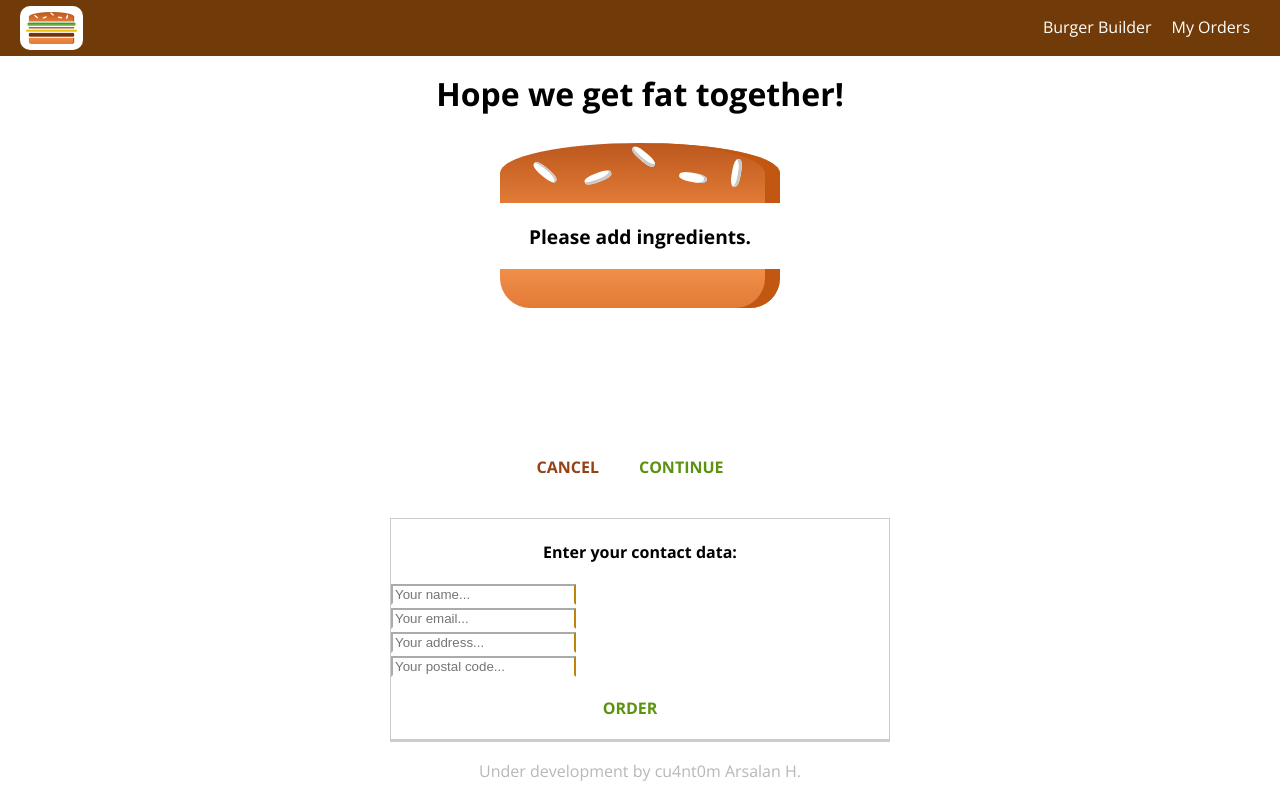
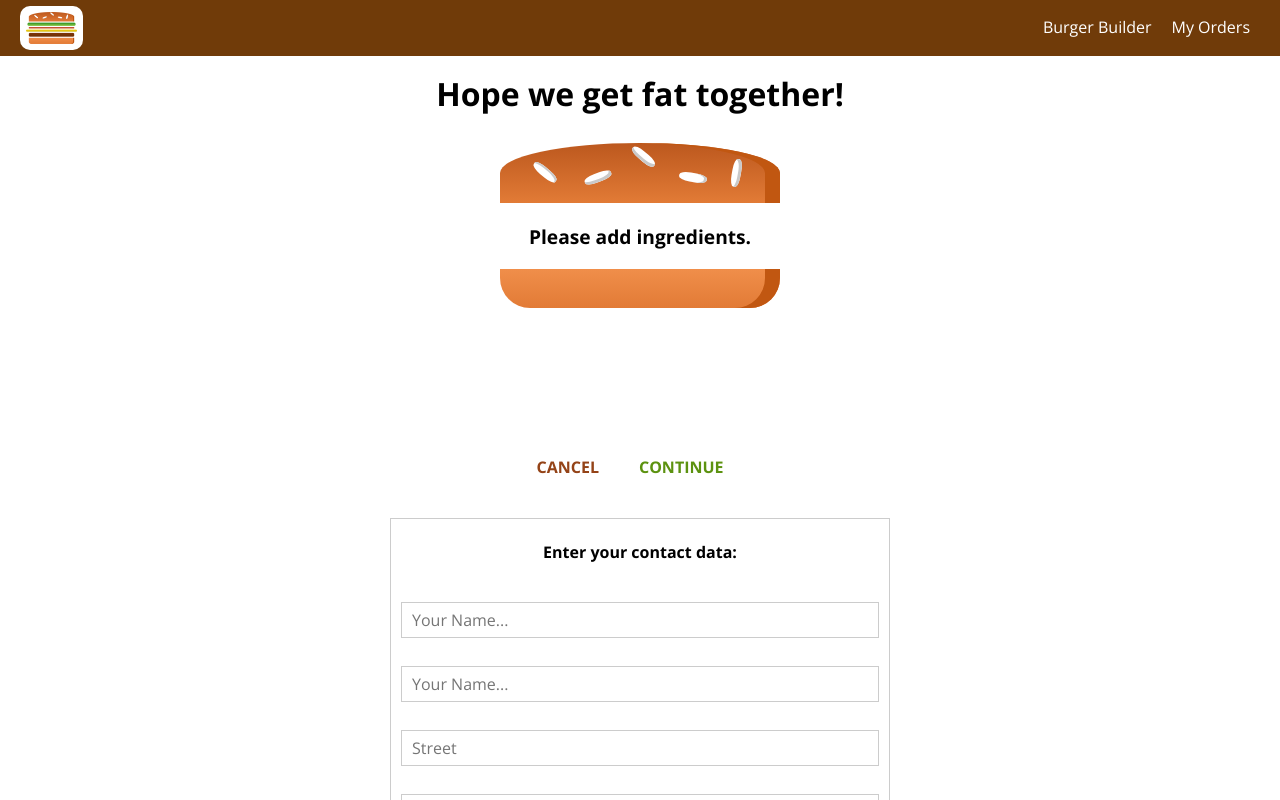
Before and after one commit to cu4nt0m/burgersphere, a React (Create React App) app: page /checkout in a window 1280 px wide. Both pictures are taken after a click on the button "CONTINUE". Shown: the top 800 px of the page. Built offline with nearby package versions, Linux system fonts and the light colour scheme.

Commit message:
made a functional, dynamic, fantastic contact form that fully submits the data needed to the fbrtdb.

```diff
--- a/src/components/Order/Order.js
+++ b/src/components/Order/Order.js
@@ -31,6 +31,7 @@
         <div className={classes.Order}>
             <p>Ingredients: {ingridientOutput}</p>
             <p>Price: <strong>USD {Number.parseFloat(props.price).toFixed(2)}</strong></p>
+
         </div>
         );
 };
--- /dev/null
+++ b/src/components/UI/Input/Input.js
@@ -0,0 +1,52 @@
+import React from 'react';
+import classes from './Input.module.css';
+
+const input = (props) => {
+    let inputElement = null;
+
+    switch(props.elementType) {
+        case ('input'):
+            inputElement = <input
+                className={classes.InputElement}
+                {...props.elementConfig}
+                value={props.value}
+                onChange={props.changed}/>;
+            break;
+        case ('textarea'):
+            inputElement = <textarea
+                className={classes.InputElement}
+                {...props.elementConfig}
+                value={props.value}
+                onChange={props.changed}/>;
+            break;
+        case ('select'):
+            inputElement = (
+                <select
+                    className={classes.InputElement}
+                    value={props.value}
+                    onChange={props.changed}>
+                    {props.elementConfig.options.map(option => {
+                        return <option key={option.value}>{option.displayValue}</option>;
+                    })}
+
+                </select>
+                );
+
+
+            break;
+        default:
+            inputElement = <input
+                className={classes.InputElement}
+                {...props.elementConfig}
+                value={props.value}/>
+            break;
+    }
+
+    return(
+        <div className={classes.Input}>
+            <label className={classes.Label}>{props.label}</label>
+            {inputElement}
+        </div>
+        )};
+
+export default input;
--- /dev/null
+++ b/src/components/UI/Input/Input.module.css
@@ -0,0 +1,27 @@
+.Input {
+  width: 100%;
+  padding: 10px;
+  box-sizing: border-box;
+}
+
+.Label {
+  font-weight: bold;
+  display: block;
+  margin-bottom: 8px;
+}
+
+.InputElement {
+  outline: none;
+  border: 1px solid #ccc;
+  background-color: white;
+  font: inherit;
+  padding: 6px 10px;
+  display: block;
+  width: 100%;
+  box-sizing: border-box;
+}
+
+.InputElement:focus {
+  outline: none;
+  background-color: rgb(230, 227, 227);
+}
--- a/src/containers/Checkout/Checkout.js
+++ b/src/containers/Checkout/Checkout.js
@@ -10,7 +10,7 @@
         totalPrice: 0
     }
 
-    componentWillMount() {
+    UNSAFE_componentWillMount() {
         const query = new URLSearchParams(this.props.location.search);
         const ingridients = {};
         let price = 0;
--- a/src/containers/Checkout/ContactData/ContactData.js
+++ b/src/containers/Checkout/ContactData/ContactData.js
@@ -4,34 +4,85 @@
 import Button from '../../../components/UI/Button/Button';
 import axios from '../../../hoc/axios-orders';
 import Spinner from '../../../components/UI/Spinner/Spinner';
+import Input from '../../../components/UI/Input/Input';
+
 
 class ContactData extends Component {
     state = {
-        name: '',
-        email: '',
-        address: {
-            street: '',
-            postalCode: '',
+        orderForm: {
+            name: {
+                elementType: 'input',
+                elementConfig: {
+                    type: 'text',
+                    placeholder: 'Your Name...'
+                },
+                value: ''
+            },
+            address: {
+                elementType: 'input',
+                elementConfig: {
+                    type: 'text',
+                    placeholder: 'Your Name...'
+                },
+                value: ''
+            },
+            street: {
+                elementType: 'input',
+                elementConfig: {
+                    type: 'text',
+                    placeholder: 'Street'
+                },
+                value: ''
+            },
+            zipcode: {
+                elementType: 'input',
+                elementConfig: {
+                    type: 'text',
+                    placeholder: 'ZIP code'
+                },
+                value: ''
+            },
+            country: {
+                elementType: 'input',
+                elementConfig: {
+                    type: 'text',
+                    placeholder: 'Country'
+                },
+                value: ''
+            },
+            email: {
+                elementType: 'input',
+                elementConfig: {
+                    type: 'email',
+                    placeholder: 'Email'
+                },
+                value: ''
+            },
+            deliveryMethod: {
+                elementType: 'select',
+                elementConfig: {
+                    options:[
+                        {value: 'fastest', displayValue: 'Fastest'},
+                        {value: 'cheapest', displayValue: 'Cheapest'},
+                    ]
+                },
+                value: ''
+            }
         },
         loading: false,
     }
-
+//everything is handled in the state, we just bind them to some consts and post them to database with the following function.
     orderHandler = (event) => {
         event.preventDefault();
-        this.setState({loading: true})
+        this.setState({loading: true});
+        const formData = {}
+        for (let formElementIdentifier in this.state.orderForm) {
+            formData[formElementIdentifier] = this.state.orderForm[formElementIdentifier].value;
+        }
         const order = {
             ingridients: this.props.ingridients,
             price: this.props.price,
-            customer: {
-                name: 'Arsalan HK',
-                address: {
-                    street: 'Rushdie st.',
-                    zipcode: '43821',
-                    country: 'IRAN'
-                },
-                email: 'harooni@gmail.com',
-            },
-            deliveryMethod: 'fastest'
+            orderData: formData
         };
         axios.post('/orders.json', order)
             .then(response => {
@@ -43,14 +94,41 @@
             });
     }
 
+    inputChangedHandler = (event, inputIdentifier) => {
+        const cloneOrderForm = {
+            ...this.state.orderForm
+        };
+        const cloneElementForm = {
+            ...cloneOrderForm[inputIdentifier]
+        }
+
+        cloneElementForm.value = event.target.value;
+        cloneOrderForm[inputIdentifier] = cloneElementForm;
+
+        this.setState({
+            orderForm: cloneOrderForm
+        })
+    }
+
     render() {
+        const formElementsArray = [];
+        for (let key in this.state.orderForm){
+            formElementsArray.push({
+                id: key,
+                config: this.state.orderForm[key]
+            })
+        }
         let form = (
-            <form>
-                <input className={classes.Input} type="text" name="name" placeholder="Your name..." />
-                <input className={classes.Input} type="email" name="email" placeholder="Your email..." />
-                <input className={classes.Input} type="text" name="name" placeholder="Your address..." />
-                <input className={classes.Input} type="text" name="postal" placeholder="Your postal code..." />
-                <Button btnType="Success" clicked={this.orderHandler}>ORDER</Button>
+            <form onSubmit={this.orderHandler}>
+                {formElementsArray.map(formElement => (
+                    <Input
+                        key={formElement.id}
+                        elementType={formElement.config.elementType}
+                        elementConfig={formElement.config.elementConfig}
+                        value={formElement.config.value}
+                        changed={(event) => this.inputChangedHandler(event, formElement.id)}/>
+                ))}
+                <Button btnType="Success">ORDER</Button>
             </form>);
         if (this.state.loading){
             form = <Spinner />;
--- a/src/containers/Orders/Orders.js
+++ b/src/containers/Orders/Orders.js
@@ -36,7 +36,8 @@
                     <Order key={order.id}
                     ingridients={order.ingridients}
                     price={order.price}/>
-                ))}
+                )).reverse()}
+                {/* reverse added extra to reverse the order in my orders, may change later */}
             </div>
         );
     }
```
Also changed, not shown: 7 other files (tests, documents, lock files or other folders).
